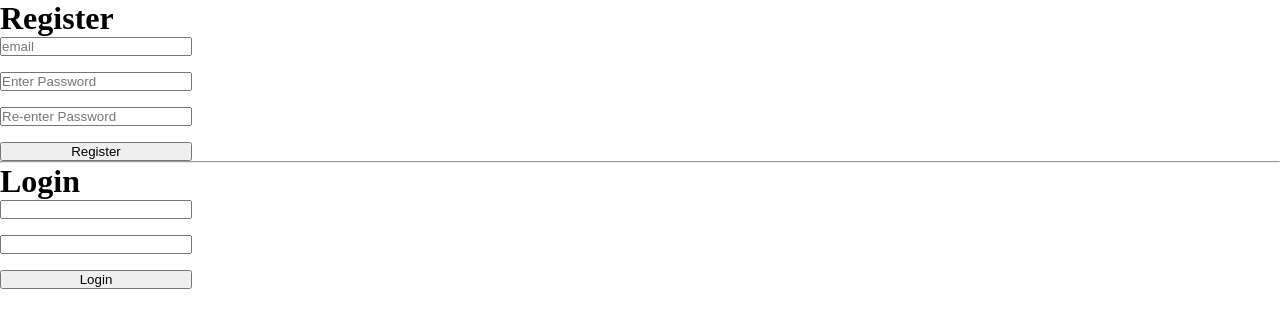
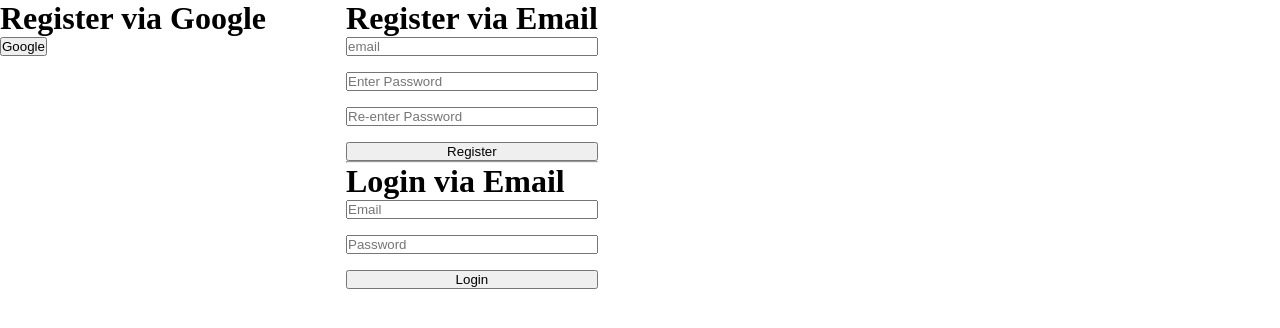
Before and after one commit to Mr-Qayum/ics4u, a Vue app: page / in a window 1280 px wide. Shown: the top 328 px of the page. Built offline with nearby package versions, Linux system fonts and the light colour scheme.

Commit message:
Added Google OAuth

```diff
--- a/src/views/LoginView.vue
+++ b/src/views/LoginView.vue
@@ -2,33 +2,54 @@
 import { ref } from "vue";
 import { useRouter } from "vue-router";
 import { auth } from "../firebase/index";
-import { createUserWithEmailAndPassword } from "firebase/auth";
+import {
+  createUserWithEmailAndPassword,
+  GoogleAuthProvider,
+  signInWithPopup,
+  signInWithEmailAndPassword
+} from "firebase/auth";
 
 const router = useRouter();
 const email = ref("");
 const passwordOne = ref("");
 const passwordTwo = ref("");
 
-const register = async () => {
+const registerViaEmail = async () => {
   if (passwordOne.value !== passwordTwo.value) {
     alert("Brozzzzz..... Yer Paswerdz not coolz!");
     return;
   }
 
-  const user = await createUserWithEmailAndPassword(
-    auth,
-    email.value,
-    passwordOne.value
-  );
+  await createUserWithEmailAndPassword(auth, email.value, passwordOne.value);
 
+  router.push("/root");
+};
+
+const loginViaEmail = async () => {
+  try {
+    await signInWithEmailAndPassword(auth, email.value, passwordOne.value);
+    router.push("/root");
+  } catch (error) {
+    console.log(error)
+  }
+};
+
+const registerViaGoogle = async () => {
+  const provider = new GoogleAuthProvider();
+  await signInWithPopup(auth, provider);
   router.push("/root");
 };
 </script>
 
 <template>
+  <div class="auth-container">
     <div>
-    <h1>Register</h1>
-    <form class="setup" @submit.prevent="register()">
+      <h1>Register via Google</h1>
+      <button @click="registerViaGoogle()">Google</button>
+    </div>
+    <div>
+      <h1>Register via Email</h1>
+      <form class="setup" @submit.prevent="registerViaEmail()">
         <input v-model="email" type="email" placeholder="email" />
         <input
           v-model="passwordOne"
@@ -43,21 +64,26 @@ const register = async () => {
         <input type="submit" value="Register" />
       </form>
       <hr />
-    <h1>Login</h1>
-    <form class="login">
-      <input type="email" />
-      <input type="password" />
+      <h1>Login via Email</h1>
+      <form class="login" @submit.prevent="loginViaEmail()">
+        <input v-model="email" type="email" placeholder="Email" />
+        <input v-model="passwordOne" type="password" placeholder="Password" />
         <input type="submit" value="Login" />
       </form>
+    </div>
   </div>
 </template>
 
 <style scoped>
+.auth-container {
+  display: flex;
+  gap: 5rem;
+}
+
 .setup,
 .login {
   display: flex;
   flex-direction: column;
   gap: 1rem;
-  width: 15%;
 }
 </style>
```
Lines whose indentation alone changed are shown as unchanged.
